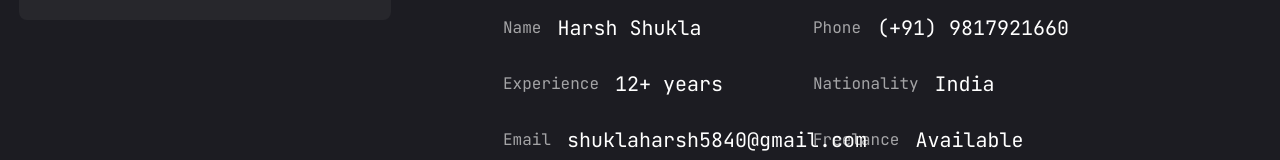
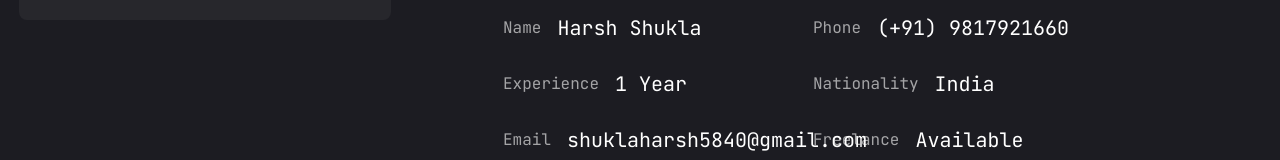
Before and after one commit to Harsh5840/portfolio, a Next.js app: page /resume in a window 1280 px wide. Shown: the part 460-620 px from the top of the page. Built offline with nearby package versions, Linux system fonts and the light colour scheme.

Commit message:
project  update

```diff
--- a/src/app/resume/page.tsx
+++ b/src/app/resume/page.tsx
@@ -27,7 +27,7 @@ const about = {
     },
     {
       fieldName: "Experience",
-      fieldValue: "12+ years",
+      fieldValue: "1 Year",
     },
     {
       fieldName: "Nationality",
@@ -66,7 +66,7 @@ const education = {
   icon: "/assets/resume/badge.svg",
   title: "My education",
   description:
-    "lorem ipsum dolor sit amet, consectetur adipiscing elit, sed do eiusmod tempor incididunt ut labore et dolore magna aliqua. Ut enim ad minim veniam, quis nostrud exercitation ullamco laboris nisi ut aliquip ex ea commodo consequat. Duis aute irure dolor in reprehenderit in voluptate velit esse cillum dolore eu fugiat nulla pariatur. Excepteur sint occaecat cupidatat non proident, sunt in culpa qui officia deserunt mollit anim id est laborum.",
+    "Bachelor of Engineering in Computer Science & Business Systems from Thapar Institute of Engineering & Technology (CGPA: 8.2/10.0, Expected 2027). Completed Fullstack + DevOps Bootcamp (100xDevs) and LangChain course (DeepLearning.AI). Scored 92.8% in Class 12th and 95% in Class 10th (CBSE).",
   items: [
     {
       institution: "Thapar University",
@@ -89,7 +89,7 @@ const education = {
 const skills = {
   title: "My skills",
   description:
-    "lorem ipsum dolor sit amet, consectetur adipiscing elit, sed do eiusmod tempor incididunt ut labore et dolore magna aliqua. Ut enim ad minim veniam, quis nostrud exercitation ullamco laboris nisi ut aliquip ex ea commodo consequat. Duis aute irure dolor in reprehenderit in voluptate velit esse cillum dolore eu fugiat nulla pariatur. Excepteur sint occaecat cupidatat non proident, sunt in culpa qui officia deserunt mollit anim id est laborum.",
+    "Proficient in modern web technologies including JavaScript, TypeScript, Python, and C++. Experienced with React.js, Next.js, Node.js, Express.js, PostgreSQL, MongoDB, Prisma, and various AI/ML tools (HuggingFace, LangChain, OpenAI APIs). Skilled in DevOps practices with Git, Docker, GitHub Actions, AWS EC2/S3, and secure authentication systems.",
   skillList: [
     {
       icon: <FaHtml5 />,
```
